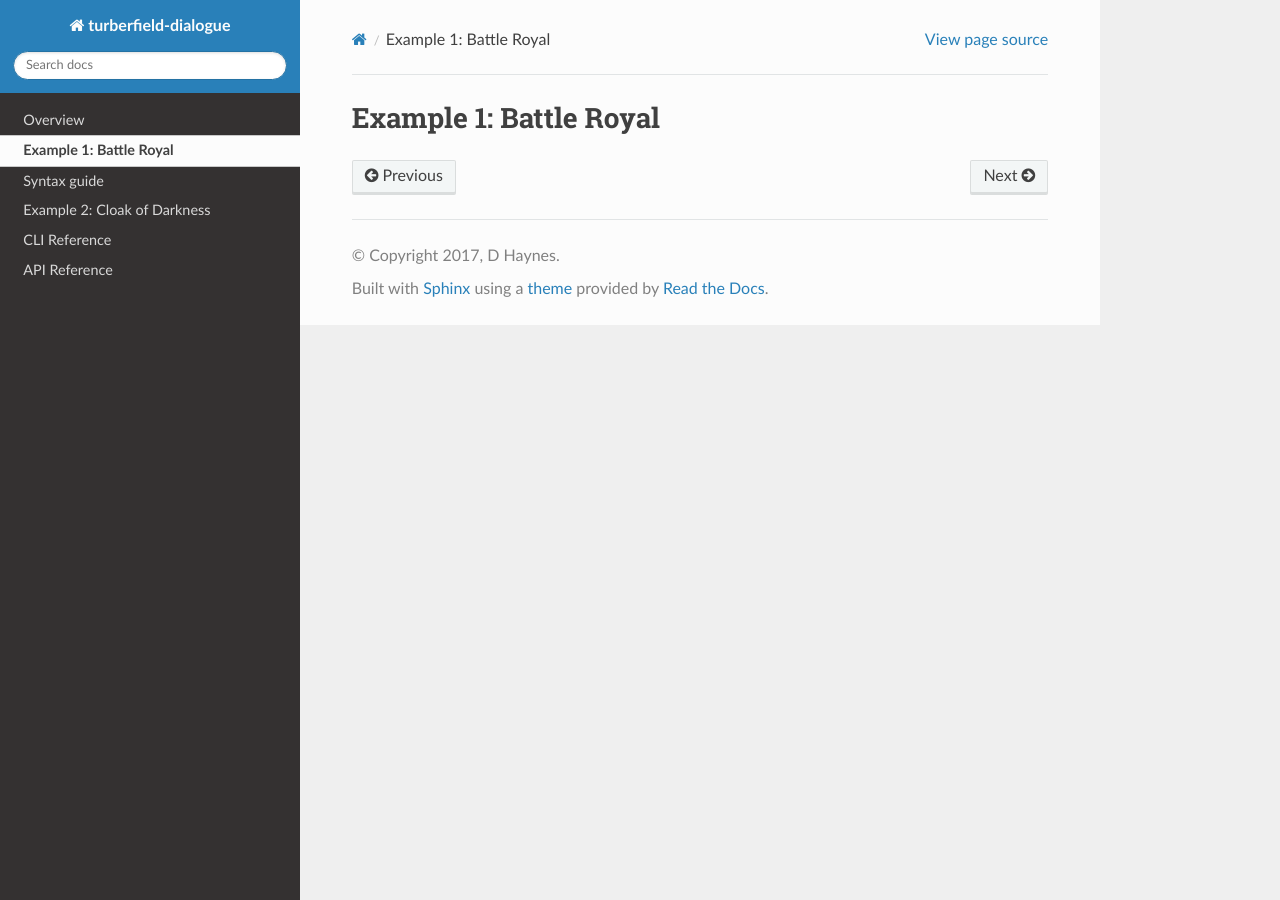
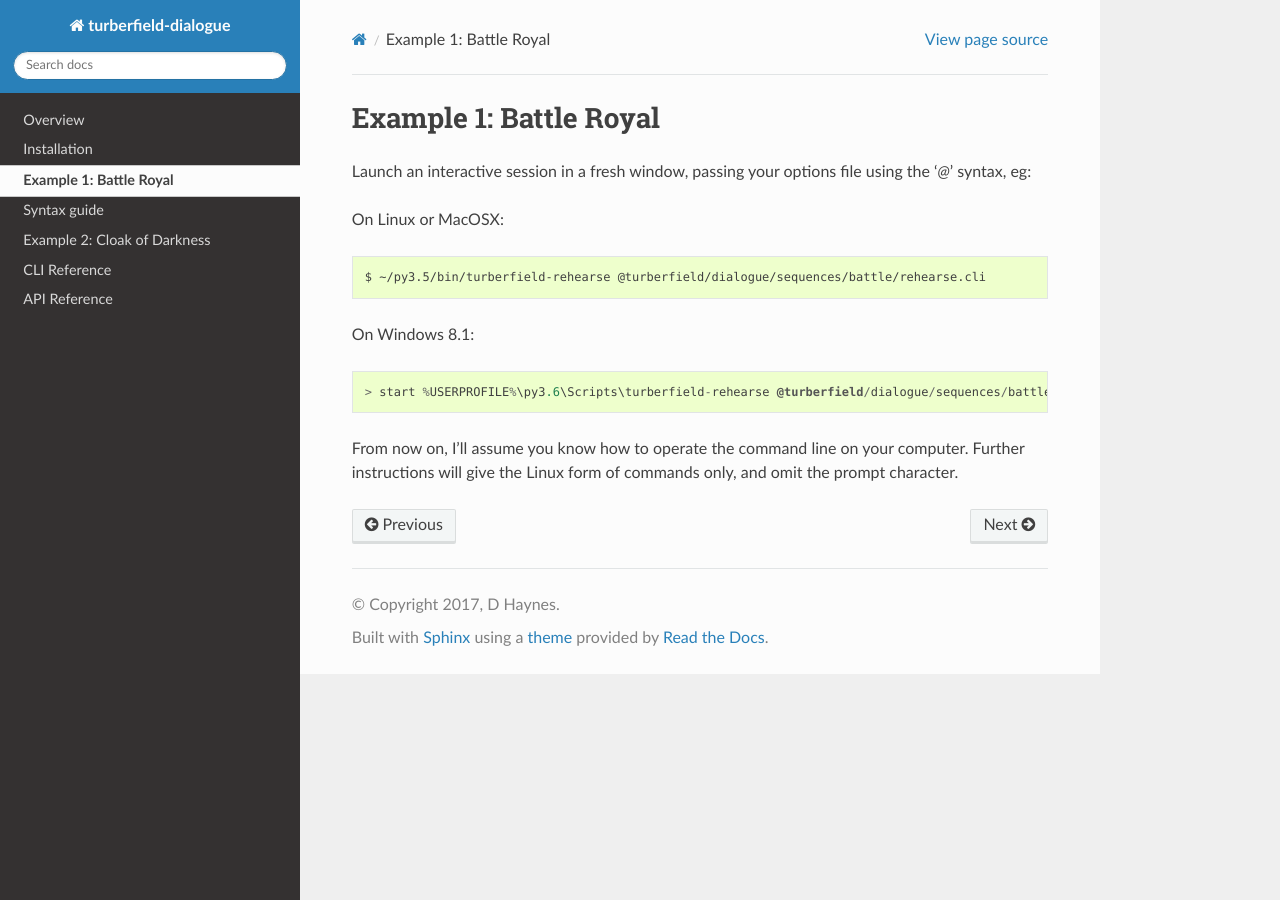
Before and after one commit to tundish/turberfield-dialogue, a Sphinx documentation site: the page built from turberfield/dialogue/doc/battle.rst, in a window 1280 px wide. Built offline with Sphinx 7.4.7 and the Read the Docs theme 2.0.0, drawn with Linux system fonts in a browser that asks for light colours.

Commit message:
Added installation instructions.

```diff
--- a/turberfield/dialogue/doc/battle.rst
+++ b/turberfield/dialogue/doc/battle.rst
@@ -3,3 +3,17 @@
 
 Example 1: Battle Royal
 :::::::::::::::::::::::
+
+Launch an interactive session in a fresh window, passing your options file
+using the '`@`' syntax, eg:
+
+On Linux or MacOSX::
+
+    $ ~/py3.5/bin/turberfield-rehearse @turberfield/dialogue/sequences/battle/rehearse.cli
+
+On Windows 8.1::
+
+    > start %USERPROFILE%\py3.6\Scripts\turberfield-rehearse @turberfield/dialogue/sequences/battle/rehearse.cli
+
+From now on, I'll assume you know how to operate the command line on your computer.
+Further instructions will give the Linux form of commands only, and omit the prompt character.
--- a/turberfield/dialogue/doc/index.rst
+++ b/turberfield/dialogue/doc/index.rst
@@ -8,6 +8,7 @@ Turberfield Dialogue library
    :maxdepth: 1
 
    intro
+   install
    battle
    syntax
    cloak
```
Also changed, not shown: turberfield/dialogue/doc/install.rst (added, +60 -0 lines).
